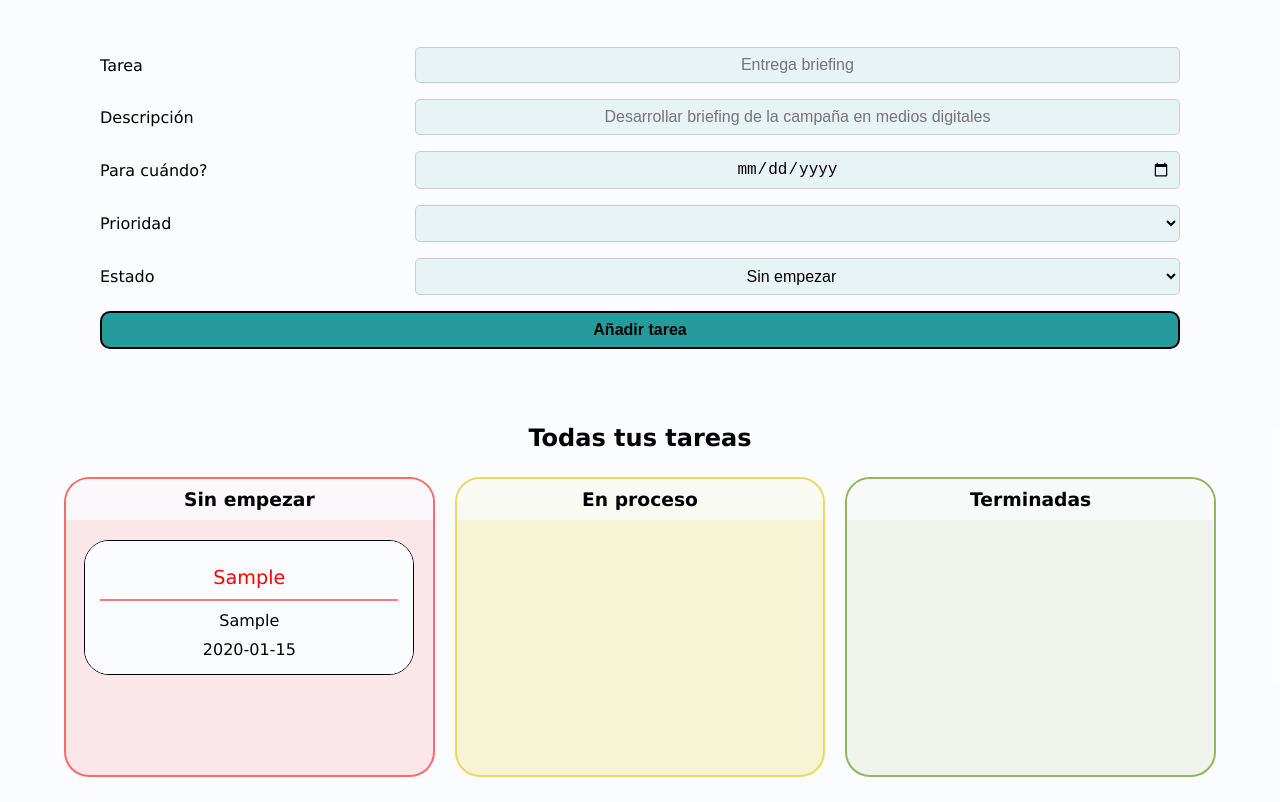
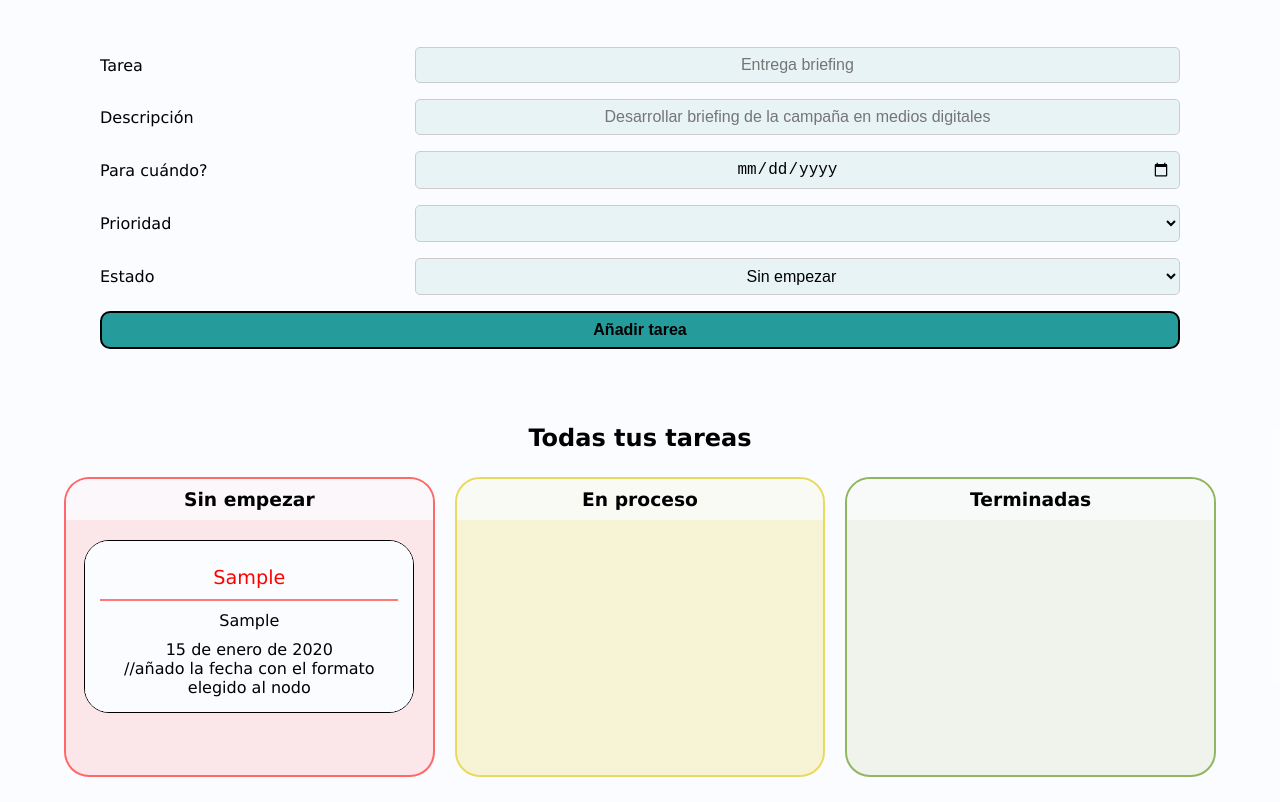
Before and after one commit to Martro96/JavaScript-To-Do-App, a website with bundled scripts: page index.html in a window 1280 px wide. Both pictures are taken after typing "Sample", "Sample", "2020-01-15" into the empty fields and a click on the button "Añadir tarea". Shown: the part 81-883 px from the top of the page. Built offline with nearby package versions, Linux system fonts and the light colour scheme.

Commit message:
añado cambios para formateo de fecha y diseño

```diff
--- a/index.html
+++ b/index.html
@@ -65,7 +65,7 @@
         </section>
     </div>
 
-    <script src="./scripts/main.js"> </script>
-</body>
+    <script type="module" src="./scripts/main.js"></script>
+  </body>
 
 </html>
--- /dev/null
+++ b/package.json
@@ -0,0 +1,5 @@
+{
+  "dependencies": {
+    "date-fns": "^4.1.0"
+  }
+}
--- a/scripts/main.js
+++ b/scripts/main.js
@@ -1,11 +1,15 @@
+import { formatDate } from './utils/date-utils.js';
+
 document.addEventListener('DOMContentLoaded', () => { //empezamos con un DOMContenLoaded para cargar la información lo primero
     let toDoList = []; // Array para almacenar las tareas
+
 
     // Obtenemos referencias de nodos principales
     const form = document.getElementById('form');
     const undoneTasks = document.getElementById('undone-tasks');
     const wipTasks = document.getElementById('wip-tasks');
     const doneTasks = document.getElementById('done-tasks');
+
 
     // Agregar un event listener al formulario
     form.addEventListener('submit', addTask);
@@ -28,6 +32,10 @@ document.addEventListener('DOMContentLoaded', () => { //empezamos con un DOMCont
             return;
         }
 
+        // Formateamos la fecha usando date-fns
+        const formattedDate = formatDate(newTask.deadline);
+
+
         // Creamos un nuevo nodo para generar la card de la tarea
         const taskCard = document.createElement('article');
         //A este nodo le añadimos la clase general para poder darle estilo
@@ -38,7 +46,7 @@ document.addEventListener('DOMContentLoaded', () => { //empezamos con un DOMCont
                 <div class="task-info">
                     <p class="task-name">${newTask.taskName}</p>
                     <p class="task-definition">${newTask.taskDescription}</p>
-                    <p class="deadline">${newTask.deadline}</p>
+                    <p class="deadline">${formattedDate}</p> //añado la fecha con el formato elegido al nodo
                 </div>
             </article>
             `;
--- /dev/null
+++ b/scripts/utils/date-utils.js
@@ -0,0 +1,8 @@
+export function formatDate(dateString) {
+    const date = new Date(dateString);
+    return date.toLocaleDateString('es-ES', {
+        day: 'numeric',
+        month: 'long',
+        year: 'numeric'
+    });
+}
```
Also changed, not shown: 1 other file.
